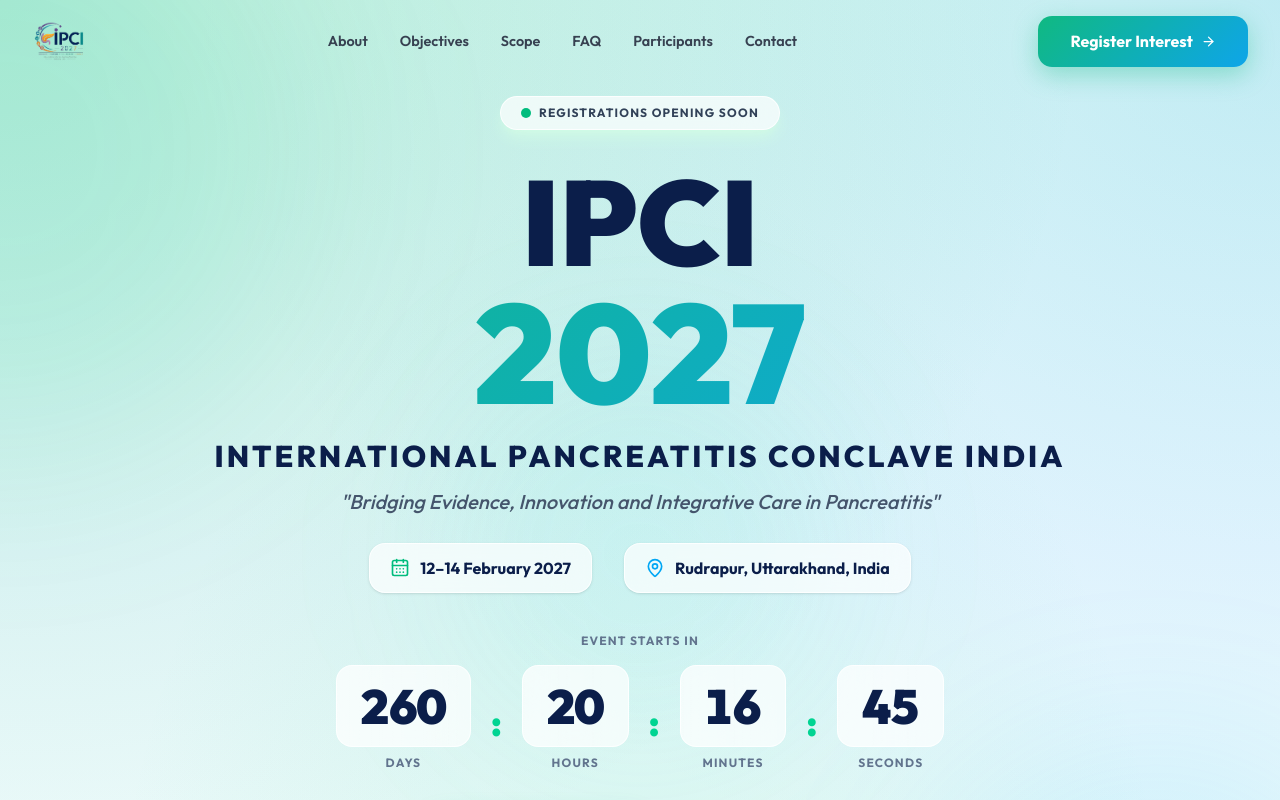
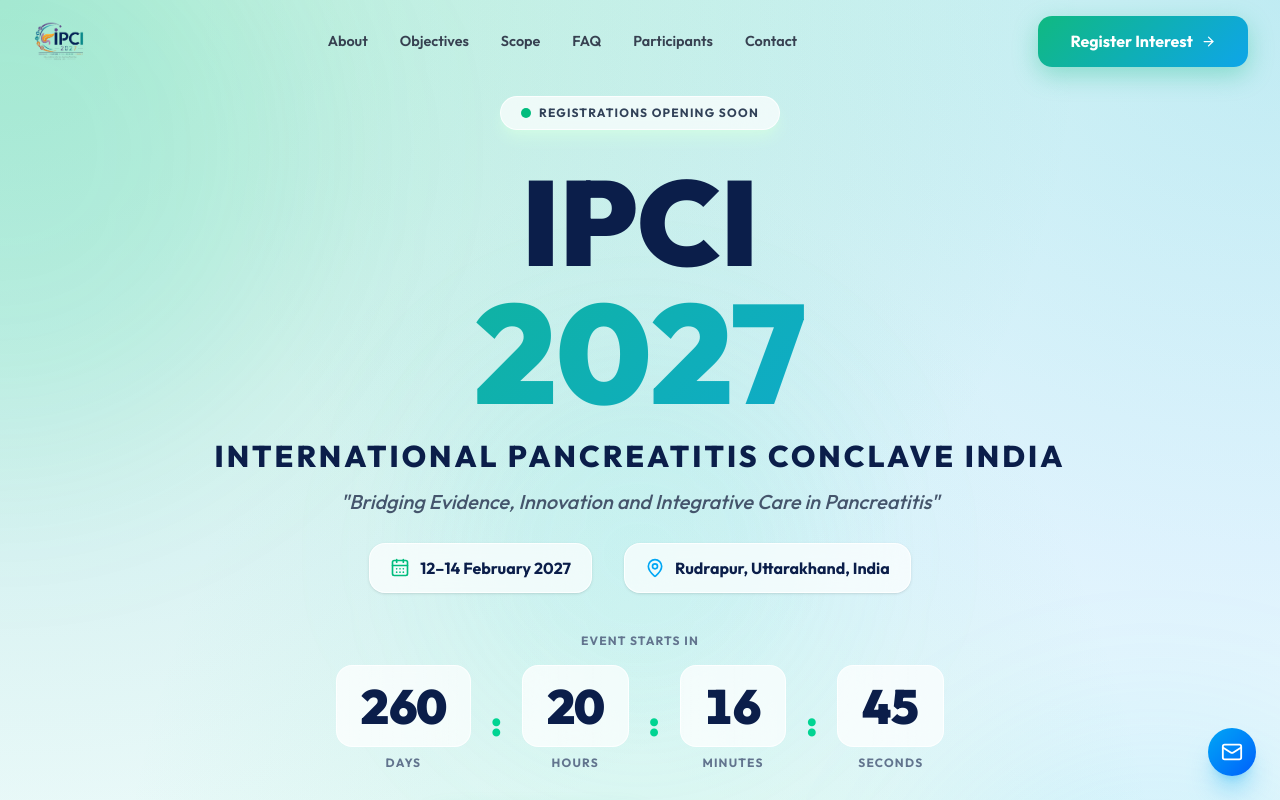
Before and after one commit to Iaak12/ipcilandingpage, a React (Vite) app in the folder frontend/: page / in a window 1280 px wide. Shown: the top 800 px of the page. Built offline with nearby package versions, Linux system fonts and the light colour scheme.

Commit message:
email floating added

```diff
--- a/frontend/src/App.jsx
+++ b/frontend/src/App.jsx
@@ -971,7 +971,7 @@ function Footer() {
 
 // ─── SCROLL TO TOP ────────────────────────────────────────────────────────────
 
-function ScrollToTop() {
+function FloatingActions() {
   const [visible, setVisible] = useState(false);
   useEffect(() => {
     const handler = () => setVisible(window.scrollY > 400);
@@ -979,18 +979,30 @@ function ScrollToTop() {
     return () => window.removeEventListener('scroll', handler);
   }, []);
   return (
+    <div className="fixed bottom-6 right-6 z-50 flex flex-col gap-3 items-center">
+      <motion.a
+        href="mailto:info@ipci2027.co.in"
+        initial={{ opacity: 0, scale: 0.8 }} animate={{ opacity: 1, scale: 1 }}
+        whileHover={{ scale: 1.05 }}
+        className="w-12 h-12 rounded-full bg-gradient-to-br from-sky-500 to-blue-600 flex items-center justify-center shadow-xl shadow-sky-500/30 hover:shadow-sky-500/50 transition-all hover:-translate-y-1"
+        aria-label="Email Us"
+      >
+        <Mail size={22} className="text-white" />
+      </motion.a>
+
       <AnimatePresence>
         {visible && (
           <motion.button
             initial={{ opacity: 0, scale: 0.8 }} animate={{ opacity: 1, scale: 1 }} exit={{ opacity: 0, scale: 0.8 }}
             onClick={() => window.scrollTo({ top: 0, behavior: 'smooth' })}
-          className="fixed bottom-6 right-6 z-50 w-12 h-12 rounded-2xl bg-gradient-to-br from-emerald-500 to-sky-500 flex items-center justify-center shadow-xl shadow-emerald-500/30 hover:shadow-emerald-500/50 transition-all hover:-translate-y-1"
+            className="w-12 h-12 rounded-2xl bg-gradient-to-br from-emerald-500 to-teal-500 flex items-center justify-center shadow-xl shadow-emerald-500/30 hover:shadow-emerald-500/50 transition-all hover:-translate-y-1"
             aria-label="Scroll to top"
           >
-          <ChevronDown size={20} className="text-white rotate-180" />
+            <ChevronDown size={22} className="text-white rotate-180" />
           </motion.button>
         )}
       </AnimatePresence>
+    </div>
   );
 }
 
@@ -1009,7 +1021,7 @@ function App() {
       <ParticipantsSection />
       <ContactSection />
       <Footer />
-      <ScrollToTop />
+      <FloatingActions />
     </div>
   );
 }
```
Lines whose indentation alone changed are shown as unchanged.
